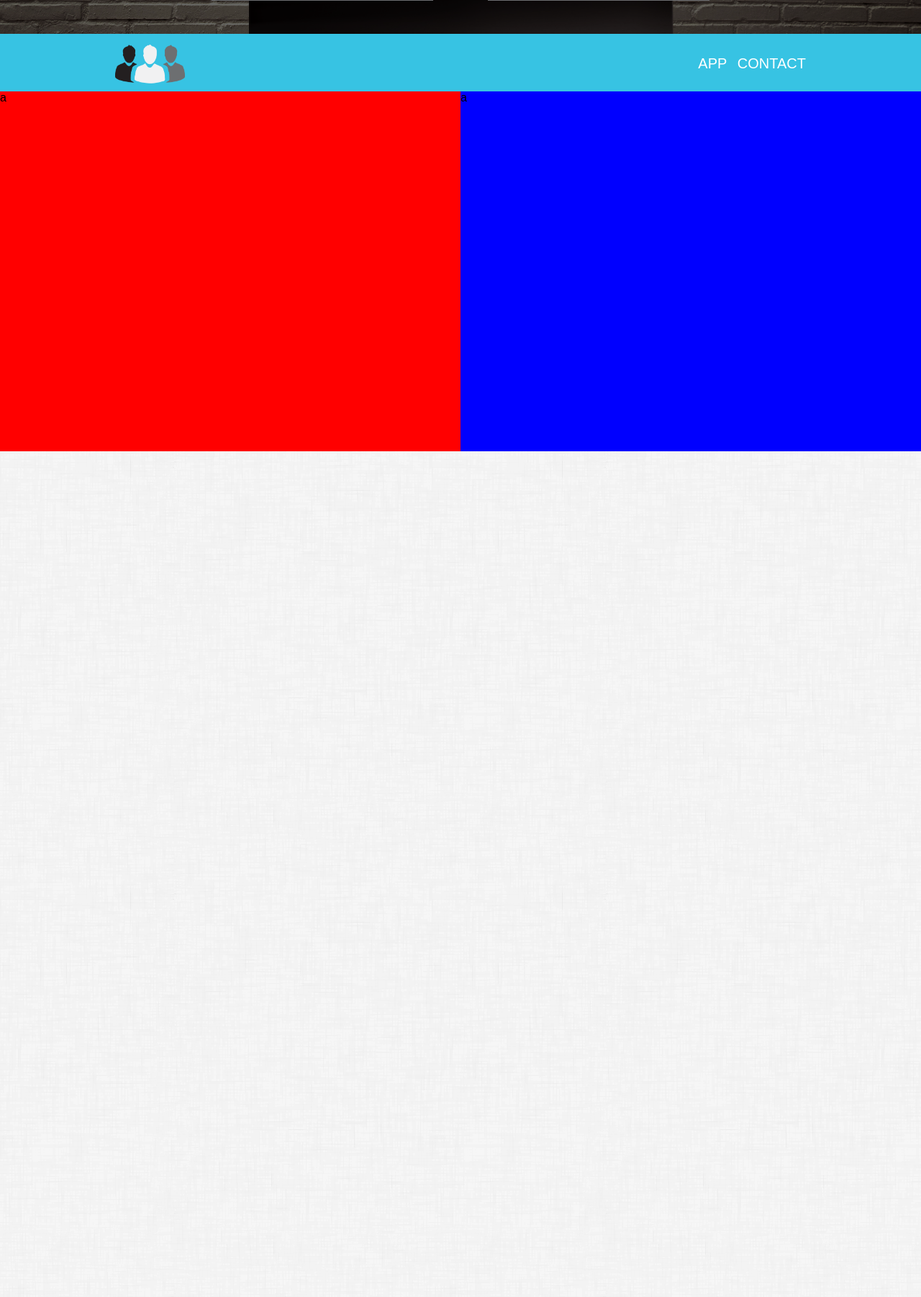
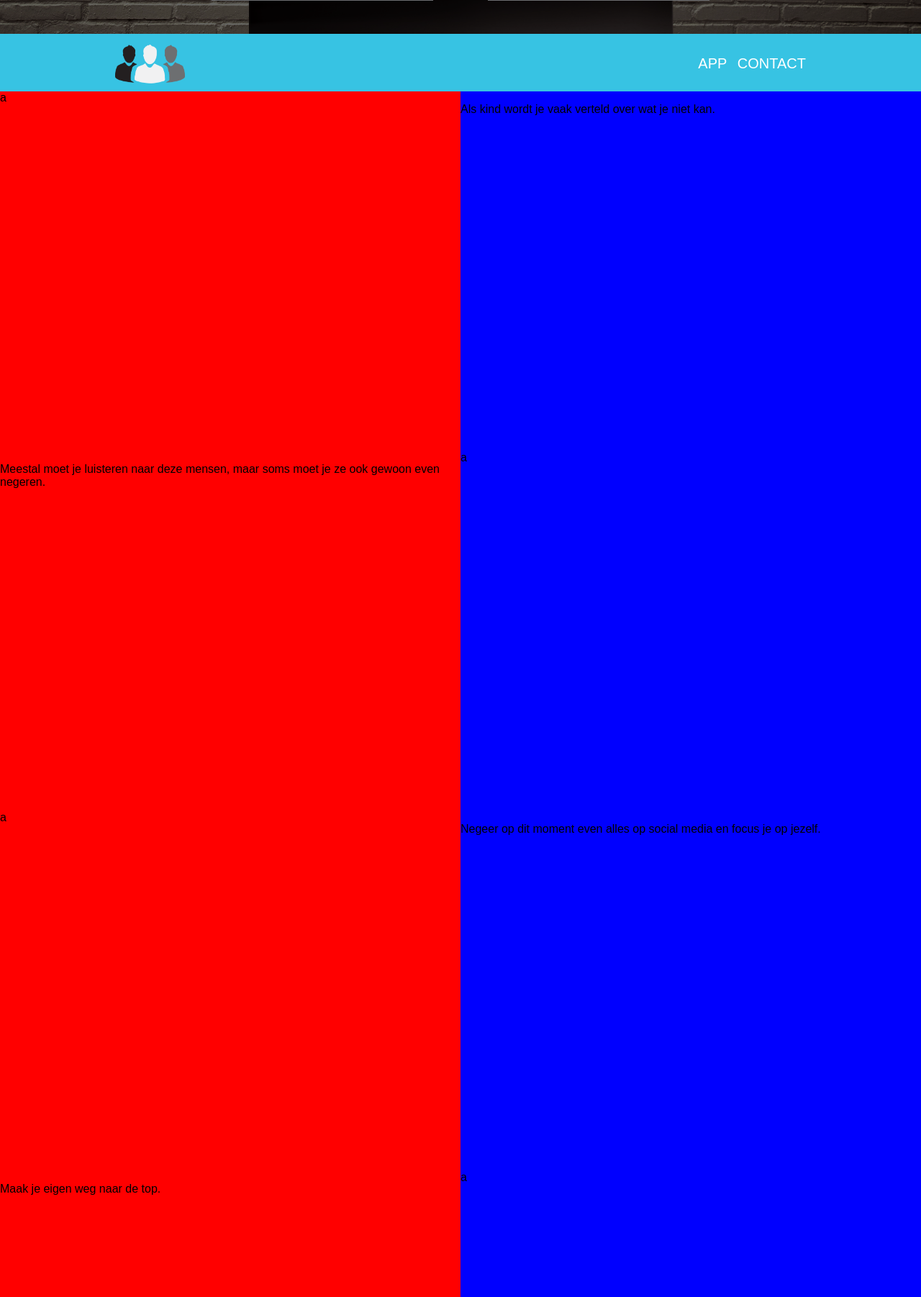
Before and after one commit to fabulousduck/JC-Differenze-Campaign, a PHP site: page /tienplus.php in a window 1280 px wide. Shown: the part 753-2555 px from the top of the page at 72% size. Before the commit the page ends 1380 px from the top, so only its background shows below. Run offline with PHP 8.4, Linux system fonts and the light colour scheme; some libraries are stand-ins or nearby versions.

Commit message:
Update tienplus.php

```diff
--- a/web/tienplus.php
+++ b/web/tienplus.php
@@ -57,9 +57,28 @@
     </nav>
 
     <div id="container">
-        <div class="contentContainer">
+      <div class="contentContainer">
             <div class="leftContent">a</div>
+            <div class="rightContent"><p class="tienplus_tekst">Als kind wordt je vaak verteld over wat je niet kan.</p></div>
+
+            <div class="leftContent"><p class="tienplus_tekst">Meestal moet je luisteren naar deze mensen, maar soms moet je ze ook gewoon even negeren.</p></div>
             <div class="rightContent">a</div>
+
+            <div class="leftContent">a</div>
+            <div class="rightContent"><p class="tienplus_tekst">Negeer op dit moment even alles op social media en focus je op jezelf.</p></div>
+
+            <div class="leftContent"><p class="tienplus_tekst">Maak je eigen weg naar de top.</p></div>
+            <div class="rightContent">a</div>
+
+            <div class="leftContent">a</div>
+            <div class="rightContent"><p class="tienplus_tekst">zet je eigen puzzelstukjes in elkaar en denk goed na over wat jij leiuk vindt.</p></div>
+
+            <div class="leftContent"><p class="tienplus_tekst">Misschien kan je het niet alleen en heb je een beetje hulp nodig.</p>c</div>
+            <div class="rightContent">a</div>
+
+            <div class="leftContent">a</div>
+            <div class="rightContent"><p class="tienplus_tekst">Met een beetje hulp van ons kunnen we er samen achter komen wat jouw talent is.</p></div>
+
         </div>
     </div>
 
```
